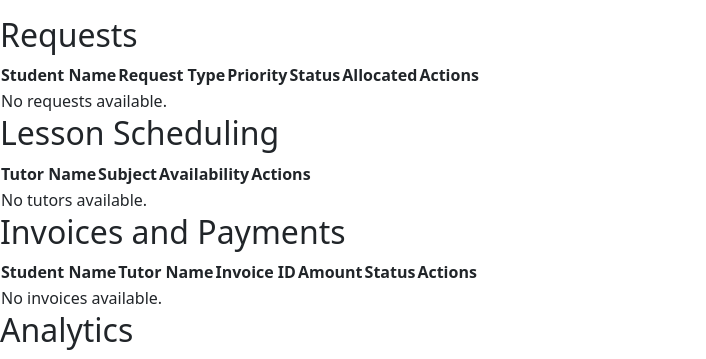
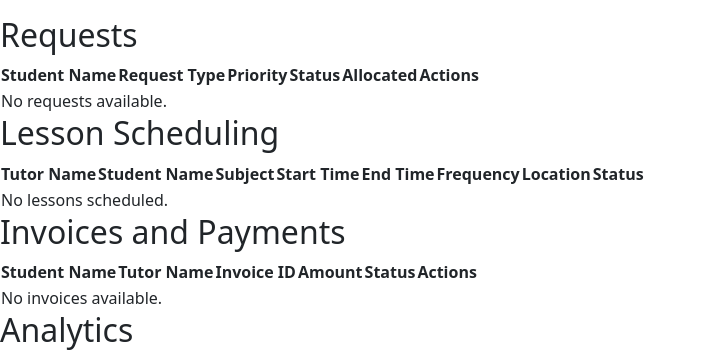
Before and after one commit to sarutafeel/Team_Lynx, a Django app: template tutorials/templates/admin_dashboard.html in a window 1280 px wide. Shown: the part 56-415 px from the top of the page, without its empty margins (0-706 px from the left). Run offline with Django 3.2, Linux system fonts and the light colour scheme; the template is opened without the code that fills it, so the values that code supplies are empty; some libraries are stand-ins or nearby versions.

Commit message:
Implement lesson scheduling to AM branch

```diff
--- a/code_tutors/urls.py
+++ b/code_tutors/urls.py
@@ -26,6 +26,8 @@ from tutorials.views import student_dashboard, tutor_dashboard, admin_dashboard,
 urlpatterns = [
     path('admin/dashboard/', views.admin_dashboard, name='admin_dashboard'),  # Custom admin dashboard
     path('admin/', admin.site.urls),  # Built-in Django admin
+    path('admin/lesson/<int:pk>/edit/', views.edit_lesson, name='edit_lesson'),
+    path('admin/lesson/<int:pk>/delete/', views.delete_lesson, name='delete_lesson'),
     path('', views.home, name='home'),
     path('dashboard/', views.dashboard, name='dashboard'),
     path('log_in/', views.LogInView.as_view(), name='log_in'),
--- a/tutorials/management/commands/seed.py
+++ b/tutorials/management/commands/seed.py
@@ -4,9 +4,8 @@ import pytz
 from faker import Faker
 
 user_fixtures = [
-    {'username': '@johndoe', 'email': 'john.doe@example.org', 'first_name': 'John', 'last_name': 'Doe', 'role': 'admin', 'is_staff': True,
-        'is_superuser': True,},
-    {'username': '@janedoe', 'email': 'jane.doe@example.org', 'first_name': 'Jane', 'last_name': 'Doe', 'role': 'tutor', 'is_staff': True, },
+    {'username': '@johndoe', 'email': 'john.doe@example.org', 'first_name': 'John', 'last_name': 'Doe', 'role': 'admin'},
+    {'username': '@janedoe', 'email': 'jane.doe@example.org', 'first_name': 'Jane', 'last_name': 'Doe', 'role': 'tutor'},
     {'username': '@charlie', 'email': 'charlie.johnson@example.org', 'first_name': 'Charlie', 'last_name': 'Johnson', 'role': 'student'},
 ]
 
--- a/tutorials/templates/admin_dashboard.html
+++ b/tutorials/templates/admin_dashboard.html
@@ -36,19 +36,32 @@
         <table>
             <tr>
                 <th>Tutor Name</th>
+                <th>Student Name</th>
                 <th>Subject</th>
-                <th>Availability</th>
-                <th>Actions</th>
+                <th>Start Time</th>
+                <th>End Time</th>
+                <th>Frequency</th>
+                <th>Location</th>
+                <th>Status</th>
             </tr>
-            {% for tutor in tutors %}
+            {% for lesson in lessons %}
             <tr>
-                <td>{{ tutor.user.full_name }}</td>
-                <td>{{ tutor.subject }}</td>
-                <td>{{ tutor.availability }}</td>
+                <td>{{ lesson.tutor.username }}</td>
+                <td>{{ lesson.student.username }}</td>
+                <td>{{ lesson.subject }}</td>
+                <td>{{ lesson.start_time }}</td>
+                <td>{{ lesson.end_time }}</td>
+                <td>{{ lesson.frequency }}</td>
+                <td>{{ lesson.location }}</td>
+                <td>{{ lesson.status }}</td>
+                <td>
+                    <a href="{% url 'edit_lesson' lesson.id %}">Edit</a> |
+                    <a href="{% url 'delete_lesson' lesson.id %}" onclick="return confirm('Are you sure?')">Delete</a>
+                </td>
             </tr>
             {% empty %}
             <tr>
-                <td colspan="4">No tutors available.</td>
+                <td colspan="10">No lessons scheduled.</td>
             </tr>
             {% endfor %}
         </table>
```
Also changed, not shown: tutorials/forms.py (+6 -1 lines), tutorials/models.py (+30 -0 lines), tutorials/templates/edit_lesson.html (added, +10 -0 lines), tutorials/views.py (+38 -5 lines), tutorials/migrations/0008_lessonschedule.py (added).
